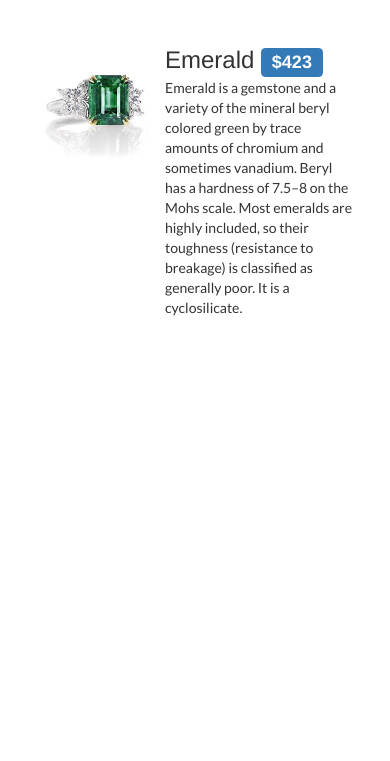
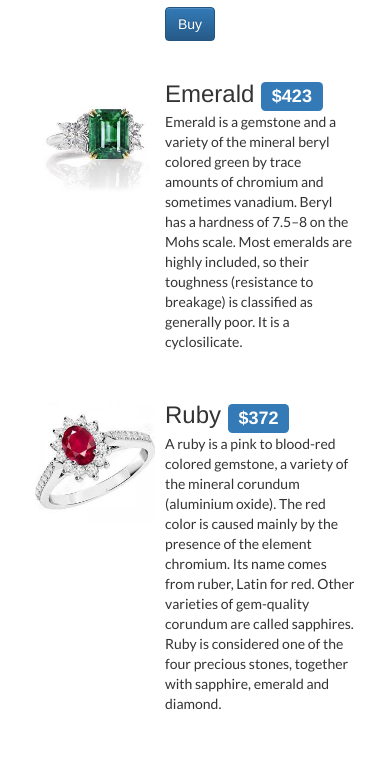
Before and after one commit to Igor333m/angulargems, a website: page index.html in a window 390 px wide. Shown: the part 796-1557 px from the top of the page. Before the commit the page ends 1144 px from the top, so only its background shows below. Drawn offline with Linux system fonts and the light colour scheme.

Commit message:
Refactored, gems are in array objects, used ng-repeat directive

```diff
--- a/index.html
+++ b/index.html
@@ -13,22 +13,23 @@
     <script src="js/app.js" type="text/javascript"></script>
 </head>
 <body>
-	<div class="container">
-		<div class="row" ng-controller = "GemController as gem">
-			<div class="col-xs-12 col-sm-6 col-lg-4">
+	<div class="container" ng-controller = "GemController as gem">
+		<div class="row">
+			<div class="col-xs-12 col-sm-6 col-lg-4" ng-repeat="product in gem.gems">
 				<div class="media paddingtop">
 					<div class="media-left">
-						<img class="media-object" ng-attr-src="{{ gem.ruby.source }}" alt="Ruby gemstone">
+						<img class="media-object" ng-attr-src="{{ product.source }}" alt="Ruby gemstone">
 					</div>
 					<div class="media-body">
-						<h3 class="media-heading">{{ gem.ruby.name }}
-							<span class="label label-primary label-xs">{{ gem.ruby.price }}</span>
+						<h3 class="media-heading">{{ product.name }}
+							<span class="label label-primary label-xs">{{ product.price }}</span>
 						</h3>
-						<p>{{ gem.ruby.description }}</p>
+						<p>{{ product.description }}</p>
+						<button type="button" class="btn btn-primary" ng-show="product.canPurchase">Buy</button>
 					</div>
 				</div>
 			</div>
-			<div class="col-xs-12 col-sm-6 col-lg-4">
+<!-- 			<div class="col-xs-12 col-sm-6 col-lg-4">
 	<div class="media paddingtop">
 		<div class="media-left">
 			<img class="media-object" ng-attr-src="{{ gem.sapphire.source }}" alt="Sapphire gemstone">
@@ -38,6 +39,8 @@
 				<span class="label label-primary label-xs">{{ gem.sapphire.price }}</span>
 			</h3>
 			<p>{{ gem.sapphire.description }}</p>
+			<button type="button" class="btn btn-primary" ng-show="gem.sapphire.canPurchase">Buy</button>
+
 		</div>
 	</div>
 </div>
@@ -51,9 +54,10 @@
 				<span class="label label-primary label-xs">{{ gem.emerald.price }}</span>
 			</h3>
 			<p>{{ gem.emerald.description }}</p>
+			<button type="button" class="btn btn-primary" ng-show="gem.emerald.canPurchase">Buy</button>
 		</div>
 	</div>
-			</div>
+</div> -->
 		</div>
 	</div>
 	<script src="bower_components/jquery/dist/jquery.min.js"></script>
--- a/js/app.js
+++ b/js/app.js
@@ -1,29 +1,75 @@
 (function () {
-	var rubyGem = {
+	/*var rubyGem = {
 		name: "Ruby",
 		price: "$372",
 		source: "img/rubyring.jpg",
 		description: "A ruby is a pink to blood-red colored gemstone, a variety of the mineral corundum (aluminium oxide). The red color is caused mainly by the presence of the element chromium. Its name comes from ruber, Latin for red. Other varieties of gem-quality corundum are called sapphires. Ruby is considered one of the four precious stones, together with sapphire, emerald and diamond."
 	};
 	var sapphireGem = {
-	name: "Sapphire",
-	price: "$562",
-	source: "img/sapphirering.png",
-	description: "Sapphire (Greek: σάπφειρος; sappheiros, 'blue stone', itself derived from Sanskrit 'ShaniPriya' which probably referred instead at the time to lapis lazuli) is a typically blue gemstone variety of the mineral corundum, an aluminium oxide (α-Al2O3). Trace amounts of elements such as iron, titanium, chromium, copper, or magnesium can give corundum respectively blue, yellow, purple, orange, or green color. Chromium impurities in corundum yield pink or red tint, the latter being called ruby."
+		name: "Sapphire",
+		price: "$562",
+		source: "img/sapphirering.jpg",
+		description: "Sapphire (Greek: σάπφειρος; sappheiros, 'blue stone', itself derived from Sanskrit 'ShaniPriya' which probably referred instead at the time to lapis lazuli) is a typically blue gemstone variety of the mineral corundum, an aluminium oxide (α-Al2O3). Trace amounts of elements such as iron, titanium, chromium, copper, or magnesium can give corundum respectively blue, yellow, purple, orange, or green color. Chromium impurities in corundum yield pink or red tint, the latter being called ruby.",
+		canPurchase: true
 	};
 	var emeraldGem = {
 		name: "Emerald",
 		price: "$423",
 		source: "img/emeraldring.jpg",
-		description: "Emerald is a gemstone and a variety of the mineral beryl colored green by trace amounts of chromium and sometimes vanadium. Beryl has a hardness of 7.5–8 on the Mohs scale. Most emeralds are highly included, so their toughness (resistance to breakage) is classified as generally poor. It is a cyclosilicate."
-	};
+		description: "Emerald is a gemstone and a variety of the mineral beryl colored green by trace amounts of chromium and sometimes vanadium. Beryl has a hardness of 7.5–8 on the Mohs scale. Most emeralds are highly included, so their toughness (resistance to breakage) is classified as generally poor. It is a cyclosilicate.",
+		canPurchase: false
+	};*/
+
+	var gems = [
+		{
+		name: "Ruby",
+		price: "$372",
+		source: "img/rubyring.jpg",
+		description: "A ruby is a pink to blood-red colored gemstone, a variety of the mineral corundum (aluminium oxide). The red color is caused mainly by the presence of the element chromium. Its name comes from ruber, Latin for red. Other varieties of gem-quality corundum are called sapphires. Ruby is considered one of the four precious stones, together with sapphire, emerald and diamond."
+		},
+		{
+		name: "Sapphire",
+		price: "$562",
+		source: "img/sapphirering.jpg",
+		description: "Sapphire (Greek: σάπφειρος; sappheiros, 'blue stone', itself derived from Sanskrit 'ShaniPriya' which probably referred instead at the time to lapis lazuli) is a typically blue gemstone variety of the mineral corundum, an aluminium oxide (α-Al2O3). Trace amounts of elements such as iron, titanium, chromium, copper, or magnesium can give corundum respectively blue, yellow, purple, orange, or green color. Chromium impurities in corundum yield pink or red tint, the latter being called ruby.",
+		canPurchase: true
+		},
+		{
+		name: "Emerald",
+		price: "$423",
+		source: "img/emeraldring.jpg",
+		description: "Emerald is a gemstone and a variety of the mineral beryl colored green by trace amounts of chromium and sometimes vanadium. Beryl has a hardness of 7.5–8 on the Mohs scale. Most emeralds are highly included, so their toughness (resistance to breakage) is classified as generally poor. It is a cyclosilicate.",
+		canPurchase: false
+		},
+		{
+		name: "Ruby",
+		price: "$372",
+		source: "img/rubyring.jpg",
+		description: "A ruby is a pink to blood-red colored gemstone, a variety of the mineral corundum (aluminium oxide). The red color is caused mainly by the presence of the element chromium. Its name comes from ruber, Latin for red. Other varieties of gem-quality corundum are called sapphires. Ruby is considered one of the four precious stones, together with sapphire, emerald and diamond."
+		},
+		{
+		name: "Sapphire",
+		price: "$562",
+		source: "img/sapphirering.jpg",
+		description: "Sapphire (Greek: σάπφειρος; sappheiros, 'blue stone', itself derived from Sanskrit 'ShaniPriya' which probably referred instead at the time to lapis lazuli) is a typically blue gemstone variety of the mineral corundum, an aluminium oxide (α-Al2O3). Trace amounts of elements such as iron, titanium, chromium, copper, or magnesium can give corundum respectively blue, yellow, purple, orange, or green color. Chromium impurities in corundum yield pink or red tint, the latter being called ruby.",
+		canPurchase: true
+		},
+		{
+		name: "Emerald",
+		price: "$423",
+		source: "img/emeraldring.jpg",
+		description: "Emerald is a gemstone and a variety of the mineral beryl colored green by trace amounts of chromium and sometimes vanadium. Beryl has a hardness of 7.5–8 on the Mohs scale. Most emeralds are highly included, so their toughness (resistance to breakage) is classified as generally poor. It is a cyclosilicate.",
+		canPurchase: false
+		}
+	];
 
 
 
 	var app = angular.module("gemStore", []);
 	app.controller("GemController", function () {
-		this.ruby = rubyGem;
+		this.gems = gems;
+/*		this.ruby = rubyGem;
 		this.sapphire = sapphireGem;
-		this.emerald = emeraldGem;
+		this.emerald = emeraldGem;*/
 	});
 })();
```
Also changed, not shown: img/sapphirering.jpg (added), img/sapphirering.png (deleted). Lines whose indentation alone changed are shown as unchanged.
